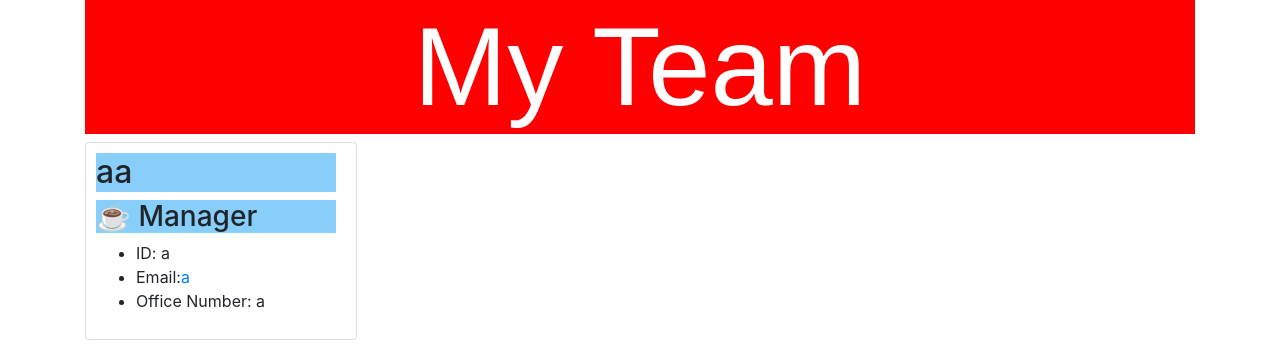
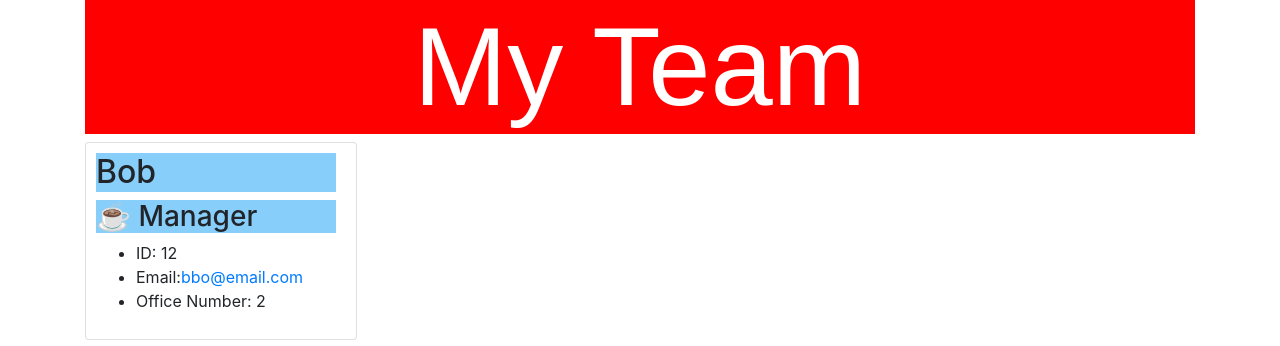
Before and after one commit to Ir-p/team-profile-generator, a website: page index.html in a window 1280 px wide. Drawn offline with nearby package versions, Linux system fonts and the light colour scheme.

```diff
--- a/index.html
+++ b/index.html
@@ -13,12 +13,12 @@
               <section class="flex-row">
 
     <section class="card" style = "width: 17rem">
-      <h2>aa</h2>
+      <h2>Bob</h2>
         <h3>☕ Manager</h3>
         <ul>
-          <li>ID: a</li>
-          <li>Email:<a href="mailto:a">a</a></li>
-          <li>Office Number: a</li>
+          <li>ID: 12</li>
+          <li>Email:<a href="mailto:bbo@email.com">bbo@email.com</a></li>
+          <li>Office Number: 2</li>
         </ul>
     </section>
 
```
Also changed, not shown: __tests__/Engineer.test.js (+1 -1 lines).
